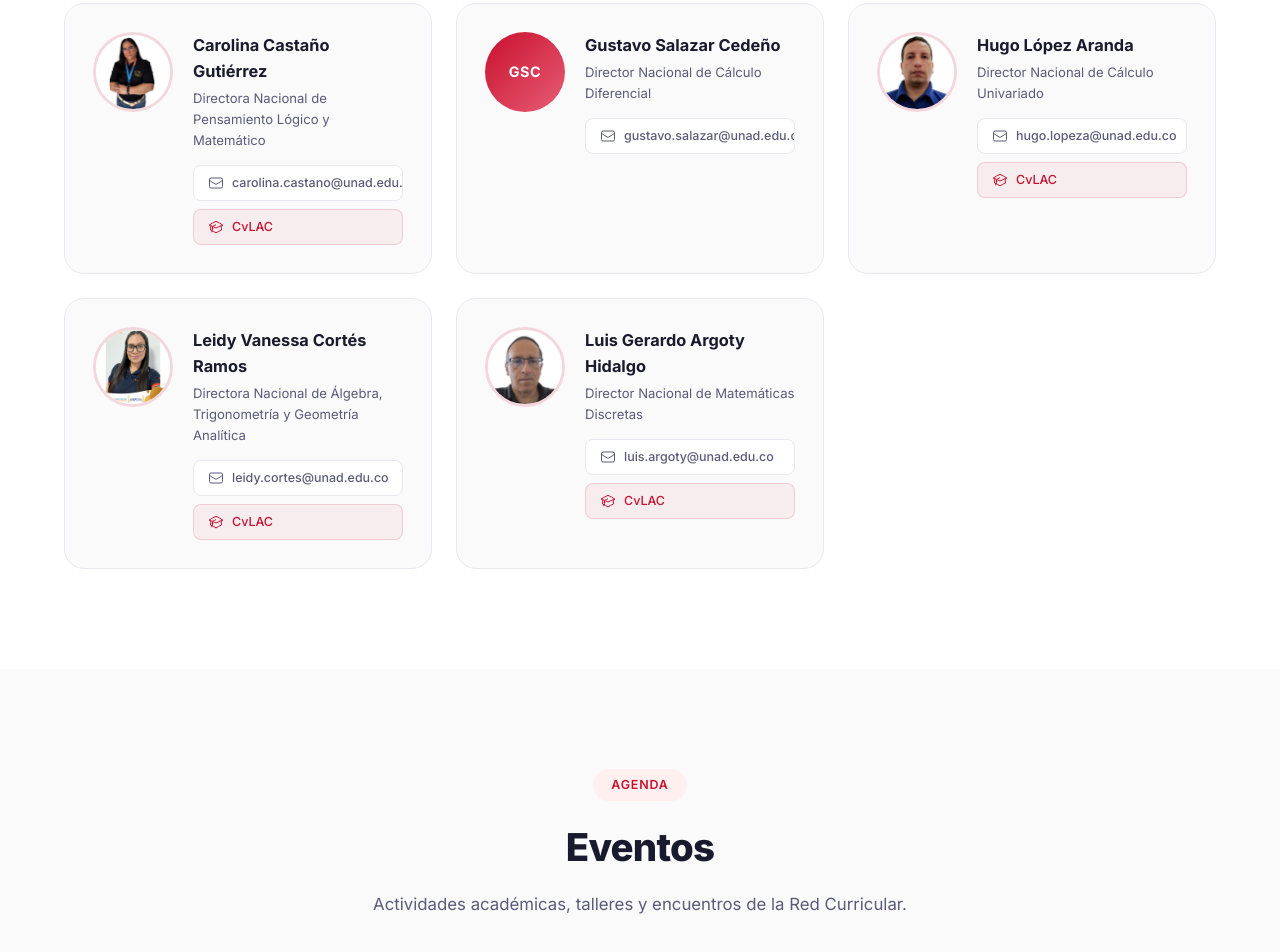
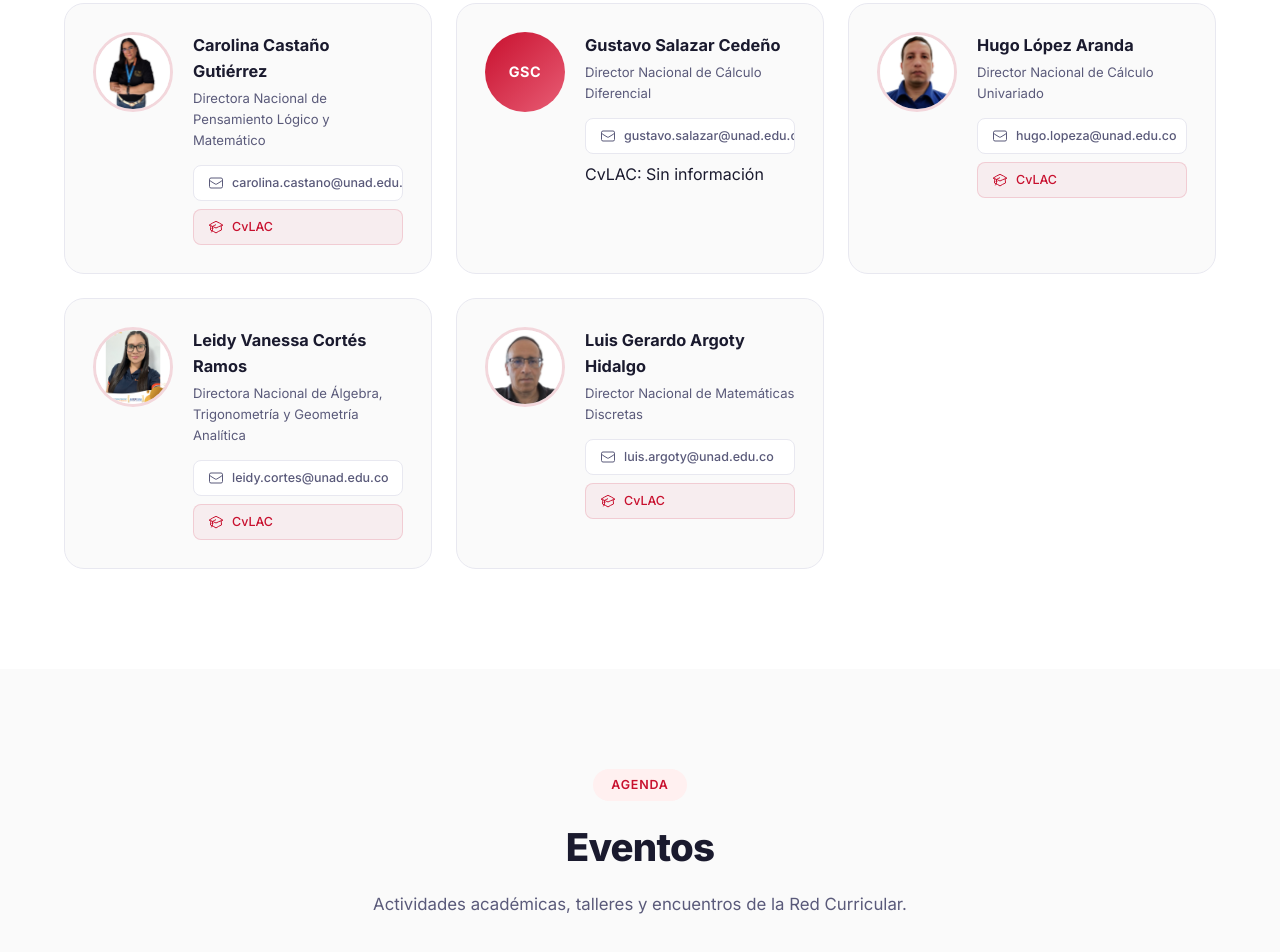
Before and after one commit to logica-algebra-calculo-UNAD/logica-algebra-calculo-UNAD.github.io, a plain HTML site: page index.html in a window 1280 px wide. Shown: the part 3667-4619 px from the top of the page. Drawn offline with Linux system fonts and the light colour scheme.

Commit message:
Add CvLAC information to director contact section

```diff
--- a/index.html
+++ b/index.html
@@ -146,7 +146,7 @@
                         <p class="director-course">Director Nacional de Cálculo Diferencial</p>
                         <div class="director-contact">
                             <a href="mailto:gustavo.salazar@unad.edu.co" class="director-email-btn"><svg viewBox="0 0 24 24" fill="none" stroke="currentColor" stroke-width="1.5" width="16" height="16"><path d="M21.75 6.75v10.5a2.25 2.25 0 01-2.25 2.25h-15a2.25 2.25 0 01-2.25-2.25V6.75m19.5 0A2.25 2.25 0 0019.5 4.5h-15a2.25 2.25 0 00-2.25 2.25m19.5 0v.243a2.25 2.25 0 01-1.07 1.916l-7.5 4.615a2.25 2.25 0 01-2.36 0L3.32 8.91a2.25 2.25 0 01-1.07-1.916V6.75"/></svg> gustavo.salazar@unad.edu.co</a>
-
+                            <span class="director-cvlac-na">CvLAC: Sin información</span>
                         </div>
                     </div>
                 </div>
```
